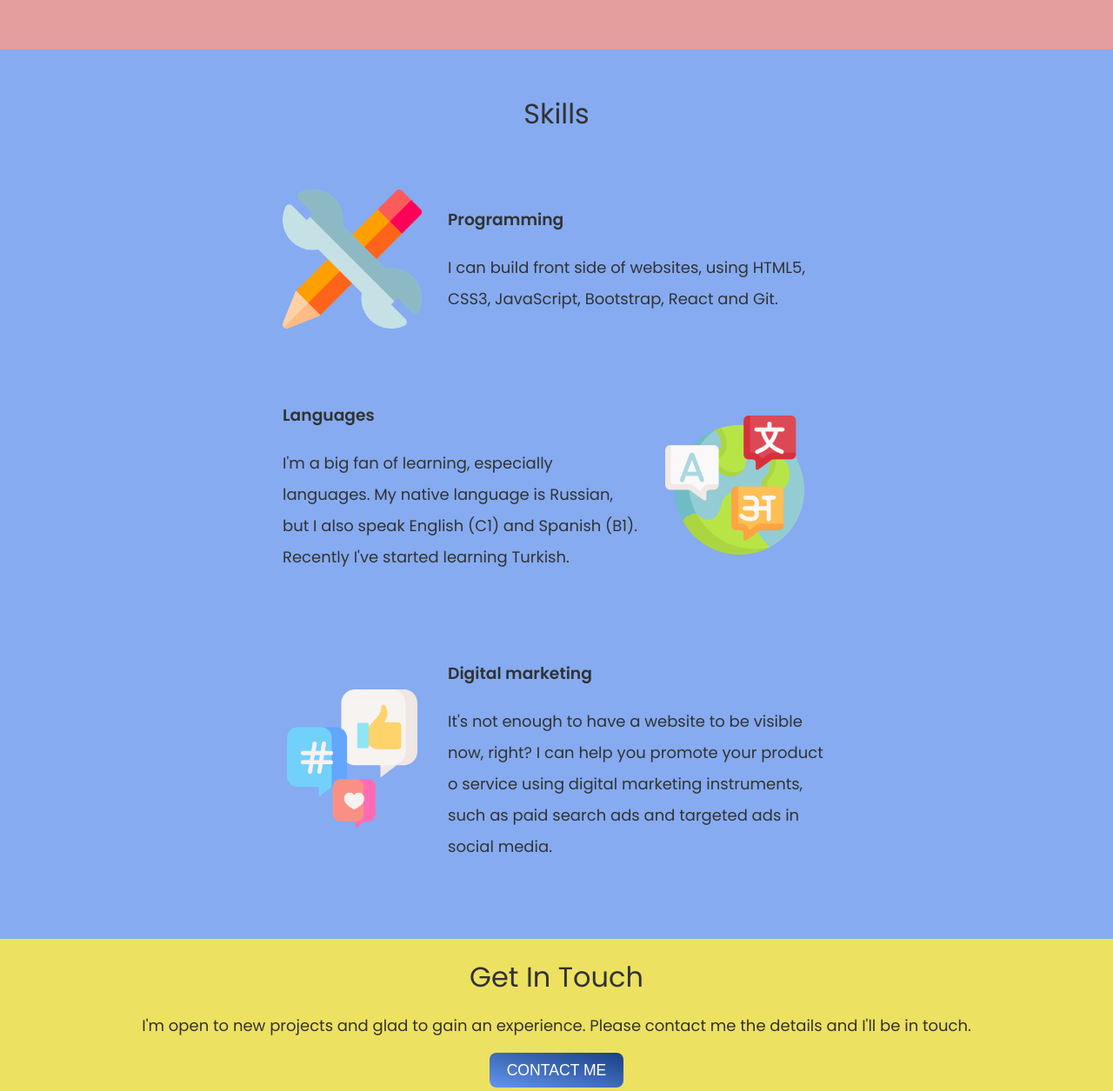
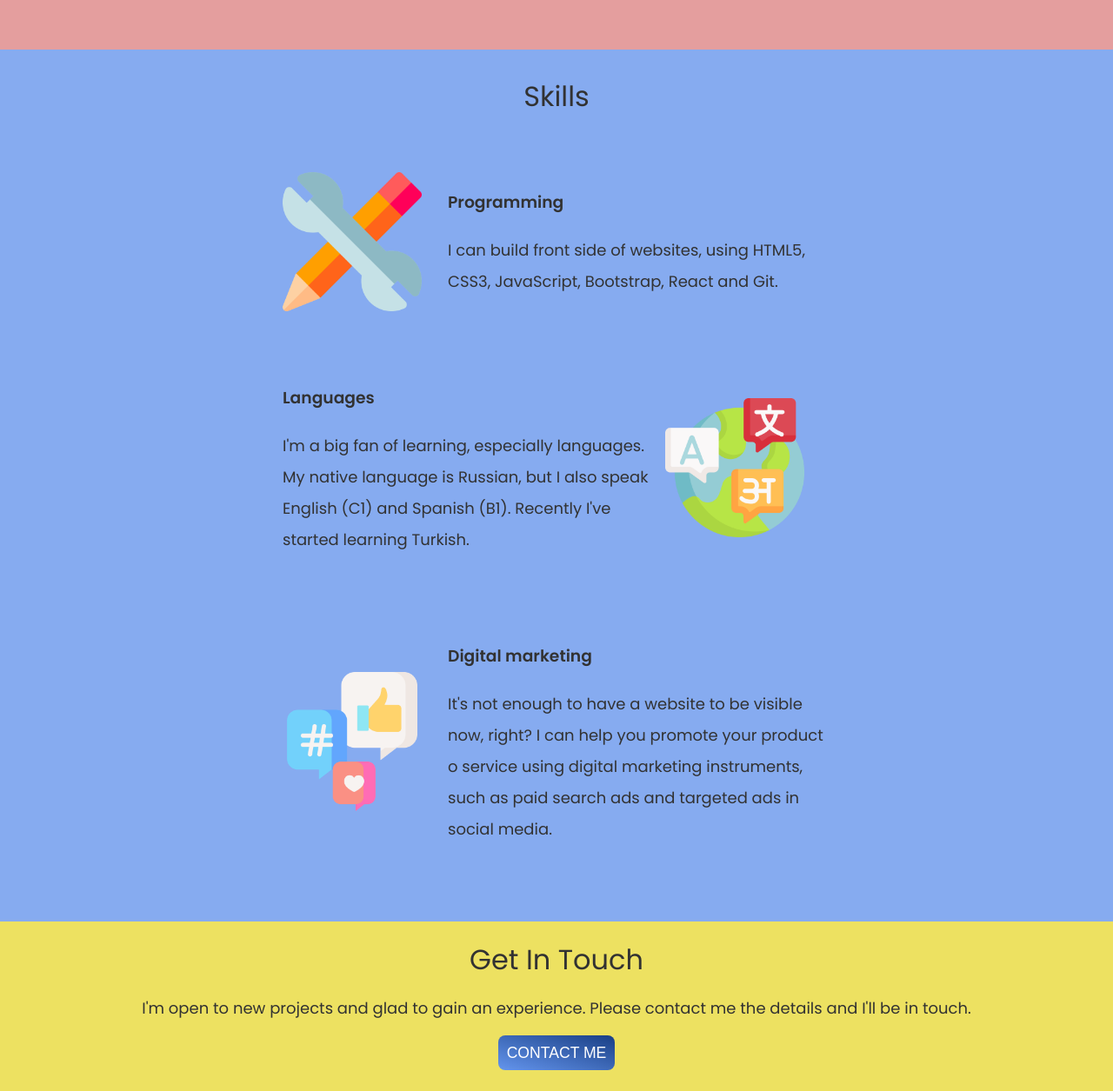
Before and after one commit to Doriniel/rsschool-cv, a plain HTML site: page index.html in a window 1280 px wide. Shown: the part 970-2225 px from the top of the page at 87% size. Drawn offline with Linux system fonts and the light colour scheme.

Commit message:
fix: button <a> tag and eliminate inline style

```diff
--- a/index.html
+++ b/index.html
@@ -31,7 +31,7 @@
                 </p>
           </div>
           <div class="skills">
-            <h2 style="margin:20px 0;">Skills</h2>
+            <h2>Skills</h2>
             <div class="skill-row">
               <img class="skill_icon" src="images/skills_1.png" alt="skills icon">
               <div>
@@ -40,7 +40,7 @@
               </div>
             </div>
             <div class="skill-row  reverse">
-              <img class="skill_icon" style="margin-left: 30px;" src="images/languages.png" alt="languages icon">
+              <img class="skill_icon" src="images/languages.png" alt="languages icon">
               <div>
                 <h3>Languages</h3>
                  <p> I'm a big fan of learning, especially languages. My native language is Russian, but I also speak English (C1) and Spanish (B1). Recently I've started learning Turkish.</p>
@@ -52,13 +52,12 @@
                 <h3>Digital marketing</h3>
                 <p> It's not enough to have a website to be visible now, right?  I can help you promote your product o service using digital marketing instruments, such as paid search ads and targeted ads in social media.</p>
               </div>
-
             </div>
           </div>
           <div class="contact-me">
             <h2>Get In Touch</h2>
             <p>I'm open to new projects and glad to gain an experience. Please contact me the details and I'll be in touch.</p>
-            <button type="button" class="contact-button"><a class="btn" href="mailto:doriniel@gmail.com">CONTACT ME</a></button>
+            <button type="button" class="contact-button btn" href="mailto:doriniel@gmail.com">CONTACT ME</button>
           </div>
     </div>
     <div class="bottom-container">
--- a/styles.css
+++ b/styles.css
@@ -114,7 +114,7 @@ p {
     background-image:linear-gradient(to top right, cornflowerblue, rgb(25, 63, 133));
 }
 
-a.btn{
+.btn{
     color: white;
     font-size: 1.1rem;
     line-height: 20px;
```
